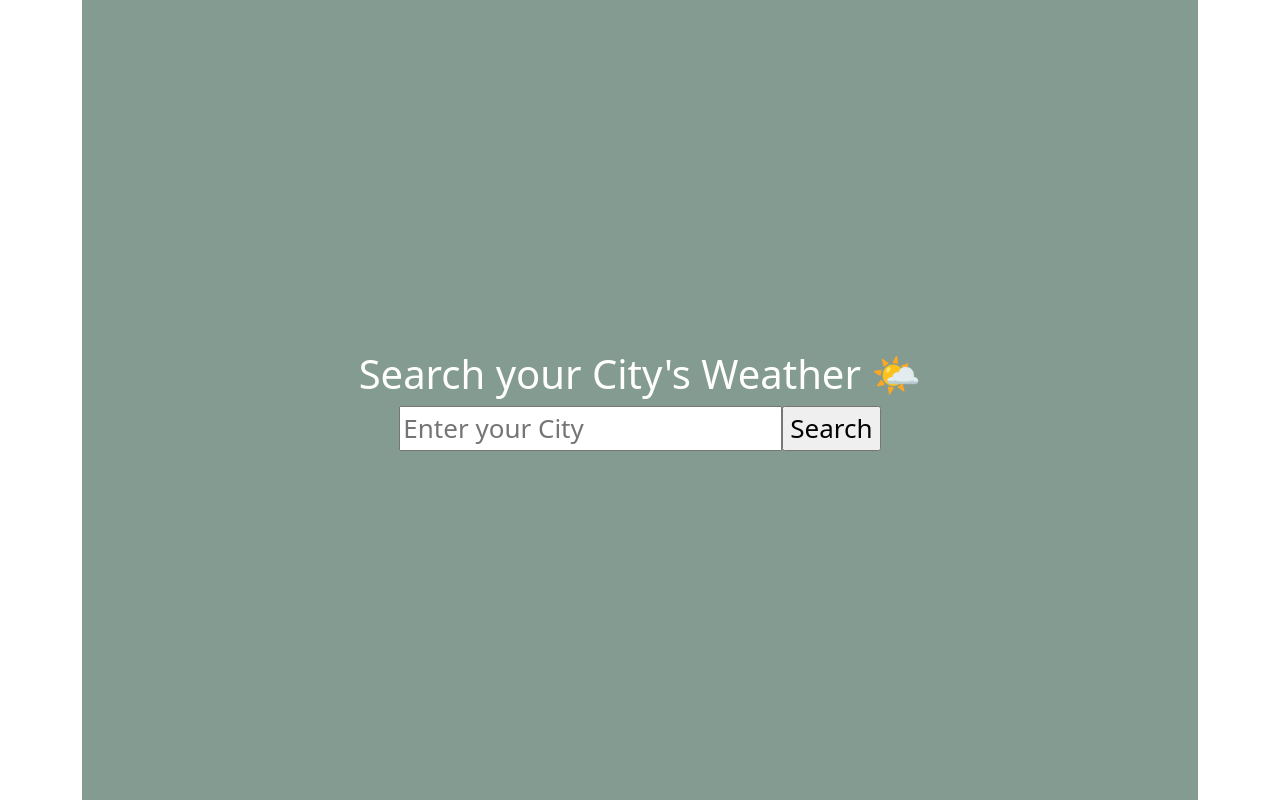
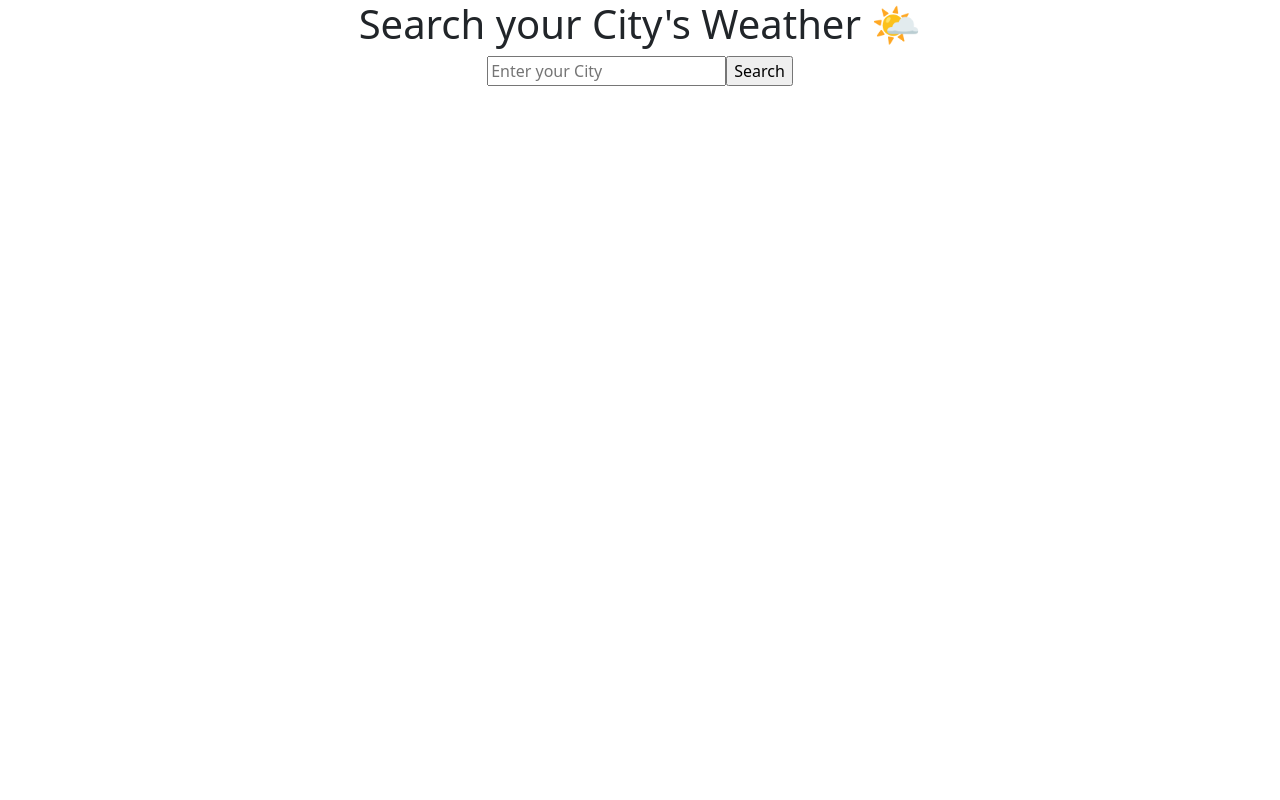
Before and after one commit to tlastra/Weather-React-App, a React (Create React App) app: page / in a window 1280 px wide. Built offline with nearby package versions, Linux system fonts and the light colour scheme.

Commit message:
Updating CSS and Adding Footer

```diff
--- a/src/App.css
+++ b/src/App.css
@@ -1,38 +1,6 @@
 .App {
   text-align: center;
 }
-
-.App-logo {
-  height: 40vmin;
-  pointer-events: none;
+.Current {
+  text-align: center;
 }
-
-@media (prefers-reduced-motion: no-preference) {
-  .App-logo {
-    animation: App-logo-spin infinite 20s linear;
-  }
-}
-
-.App-header {
-  background-color: #839b91;
-  min-height: 100vh;
-  display: flex;
-  flex-direction: column;
-  align-items: center;
-  justify-content: center;
-  font-size: calc(10px + 2vmin);
-  color: white;
-}
-
-.App-link {
-  color: #61dafb;
-}
-
-@keyframes App-logo-spin {
-  from {
-    transform: rotate(0deg);
-  }
-  to {
-    transform: rotate(360deg);
-  }
-}
```
